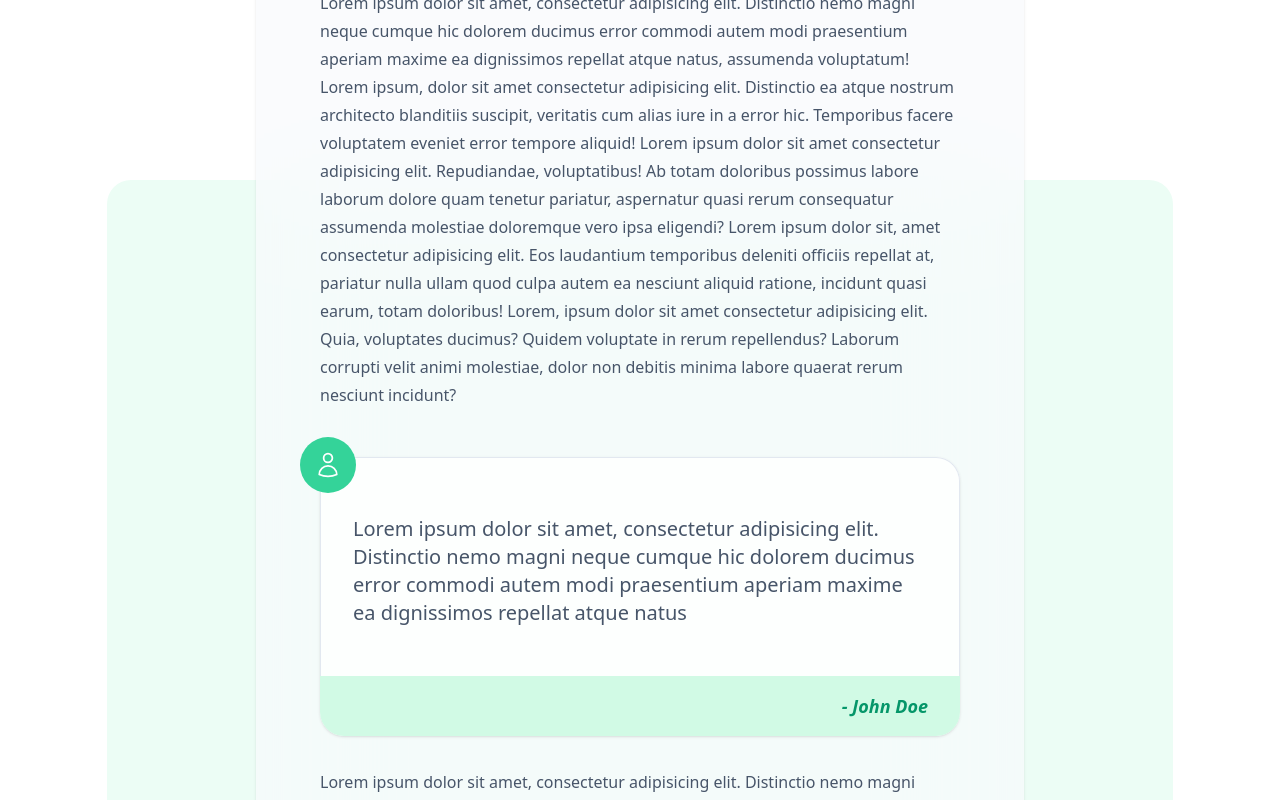
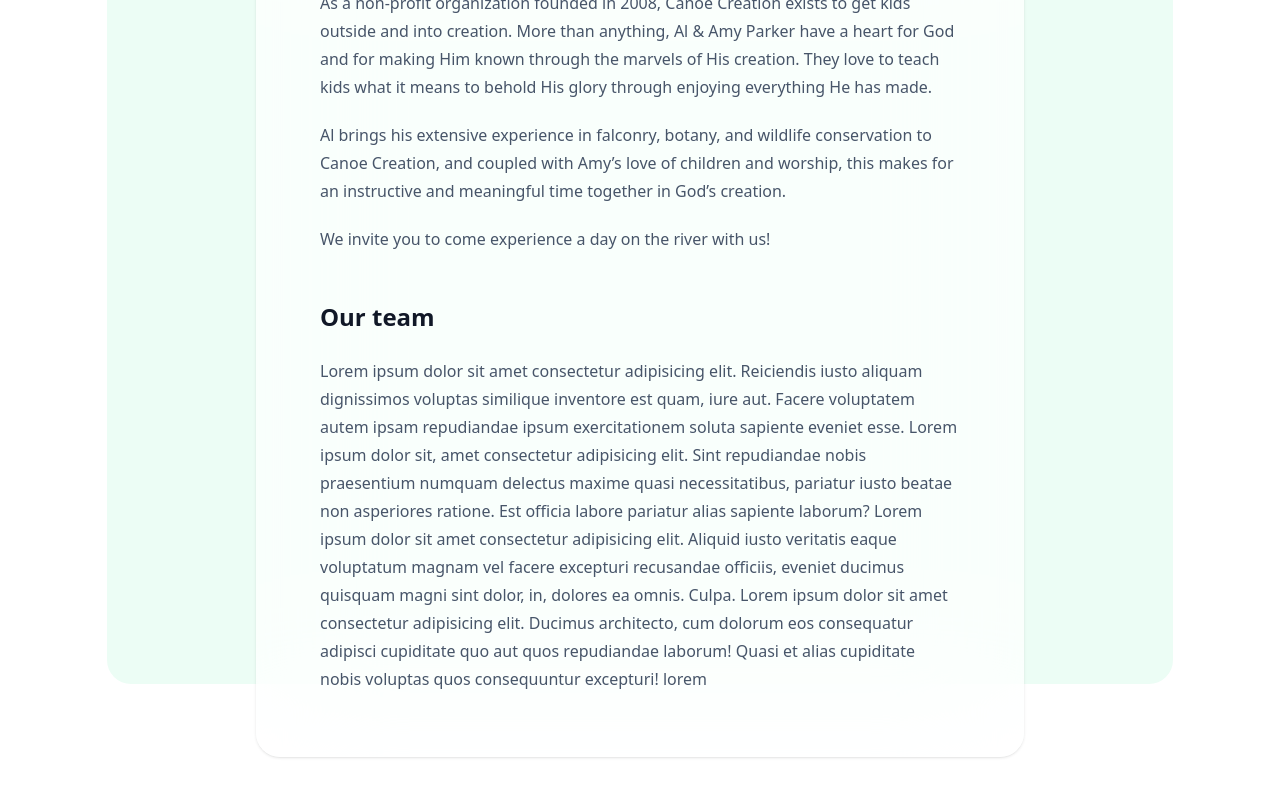
Before and after one commit to kiahjh/canoe-creation, a Next.js app: page /about in a window 1280 px wide. Shown: the part 320-1120 px from the top of the page. Built offline with nearby package versions, Linux system fonts and the light colour scheme.

Commit message:
made gallery

```diff
--- a/components/Calendar.tsx
+++ b/components/Calendar.tsx
@@ -20,9 +20,9 @@
               .filter(
                 (event) => months[new Date(event.dateRange[0]).getMonth()] === month,
               )
-              .map((event) => {
-                return <EventCard event={event} key={event.dateRange[0]} />;
-              })}
+              .map((event) => (
+                <EventCard event={event} key={event.dateRange[0]} />
+              ))}
           </div>
         </div>
       ))}
--- a/components/Chrome.tsx
+++ b/components/Chrome.tsx
@@ -113,6 +113,7 @@
                     <div className="w-full h-96 sm:h-[600px] flex justify-center items-center p-4 sm:p-8 flex-grow shrink-0 relative">
                       {imageViewer.images.map((image, i) => (
                         <div
+                          key={image}
                           className={cx(
                             'h-[calc(100%-32px)] sm:h-[calc(100%-64px)] w-full flex justify-center absolute [transition:300ms]',
                             i < imageViewer.index && '-left-[100%] opacity-0',
--- a/components/EventCard.tsx
+++ b/components/EventCard.tsx
@@ -16,9 +16,10 @@
 
 interface Props {
   event: CCEvent;
+  withoutInfoButton?: boolean;
 }
 
-const EventCard: React.FC<Props> = ({ event }) => {
+const EventCard: React.FC<Props> = ({ event, withoutInfoButton }) => {
   const { intersected, ref } = useIntersectionObserver({
     rootMargin: '0px',
     threshold: 0.9,
@@ -55,7 +56,12 @@
       )}
       ref={ref}
     >
-      <div className="w-full h-full absolute top-0 left-0 bg-white/80 opacity-0 hover:opacity-100 transition-opacity duration-300 flex justify-center items-center group">
+      <div
+        className={cx(
+          'w-full h-full absolute top-0 left-0 bg-white/80 opacity-0 hover:opacity-100 transition-opacity duration-300 justify-center items-center group',
+          withoutInfoButton ? `hidden` : `flex`,
+        )}
+      >
         <Link
           href={`/programs/${eventTypeToSlug(event.type)}`}
           className="flex items-center bg-emerald-100 px-6 py-3 rounded-full text-emerald-700 font-medium hover:bg-emerald-200 opacity-0 group-hover:opacity-100 transition duration-500 translate-y-4 group-hover:translate-y-0 shadow-sm"
--- a/pages/about.tsx
+++ b/pages/about.tsx
@@ -7,67 +7,37 @@
     <Chrome page="/about">
       <div className="flex justify-center items-center py-8 xs:py-12 sm:py-20 px-6 xs:px-8 sm:px-12 md:px-20">
         <div className="absolute w-full lg:w-5/6 h-1/2 bg-emerald-50 rounded-3xl" />
-        <div className="prose prose-p:text-slate-600 bg-slate-50 py-8 sm:py-12 md:py-16 px-6 sm:px-12 md:px-16 max-w-3xl rounded-3xl relative bg-opacity-70 backdrop-blur-3xl shadow">
+        <div className="prose prose-p:text-slate-600 bg-white py-8 sm:py-12 md:py-16 px-6 sm:px-12 md:px-16 max-w-3xl rounded-3xl relative bg-opacity-70 backdrop-blur-3xl shadow">
           <h1>About Canoe Creation</h1>
           <p>
-            Lorem ipsum dolor sit amet, consectetur adipisicing elit. Distinctio nemo
-            magni neque cumque hic dolorem ducimus error commodi autem modi praesentium
-            aperiam maxime ea dignissimos repellat atque natus, assumenda voluptatum!
-            Lorem ipsum, dolor sit amet consectetur adipisicing elit. Distinctio ea atque
-            nostrum architecto blanditiis suscipit, veritatis cum alias iure in a error
-            hic. Temporibus facere voluptatem eveniet error tempore aliquid! Lorem ipsum
-            dolor sit amet consectetur adipisicing elit. Repudiandae, voluptatibus! Ab
-            totam doloribus possimus labore laborum dolore quam tenetur pariatur,
-            aspernatur quasi rerum consequatur assumenda molestiae doloremque vero ipsa
-            eligendi? Lorem ipsum dolor sit, amet consectetur adipisicing elit. Eos
-            laudantium temporibus deleniti officiis repellat at, pariatur nulla ullam quod
-            culpa autem ea nesciunt aliquid ratione, incidunt quasi earum, totam
-            doloribus! Lorem, ipsum dolor sit amet consectetur adipisicing elit. Quia,
-            voluptates ducimus? Quidem voluptate in rerum repellendus? Laborum corrupti
-            velit animi molestiae, dolor non debitis minima labore quaerat rerum nesciunt
-            incidunt?
+            As a non-profit organization founded in 2008, Canoe Creation exists to get
+            kids outside and into creation. More than anything, Al & Amy Parker have a
+            heart for God and for making Him known through the marvels of His creation.
+            They love to teach kids what it means to behold His glory through enjoying
+            everything He has made.
           </p>
-          <Testimonial
-            text={`Lorem ipsum dolor sit amet, consectetur adipisicing elit. Distinctio nemo magni neque cumque hic dolorem ducimus error commodi autem modi praesentium aperiam maxime ea dignissimos repellat atque natus`}
-            cite={'John Doe'}
-            className="mb-8 mt-12 shadow"
-          />
           <p>
-            Lorem ipsum dolor sit amet, consectetur adipisicing elit. Distinctio nemo
-            magni neque cumque hic dolorem ducimus error commodi autem modi praesentium
-            aperiam maxime ea dignissimos repellat atque natus, assumenda voluptatum!
-            Lorem ipsum, dolor sit amet consectetur adipisicing elit. Distinctio ea atque
-            nostrum architecto blanditiis suscipit, veritatis cum alias iure in a error
-            hic. Temporibus facere voluptatem eveniet error tempore aliquid! Lorem ipsum
-            dolor sit amet consectetur adipisicing elit. Repudiandae, voluptatibus! Ab
-            totam doloribus possimus labore laborum dolore quam tenetur pariatur,
-            aspernatur quasi rerum consequatur assumenda molestiae doloremque vero ipsa
-            eligendi? Lorem ipsum dolor sit, amet consectetur adipisicing elit. Eos
-            laudantium temporibus deleniti officiis repellat at, pariatur nulla ullam quod
-            culpa autem ea nesciunt aliquid ratione, incidunt quasi earum, totam
-            doloribus! Lorem, ipsum dolor sit amet consectetur adipisicing elit. Quia,
-            voluptates ducimus? Quidem voluptate in rerum repellendus? Laborum corrupti
-            velit animi molestiae, dolor non debitis minima labore quaerat rerum nesciunt
-            incidunt?
+            Al brings his extensive experience in falconry, botany, and wildlife
+            conservation to Canoe Creation, and coupled with Amy’s love of children and
+            worship, this makes for an instructive and meaningful time together in God’s
+            creation.
           </p>
+          <p>We invite you to come experience a day on the river with us!</p>
           <h2>Our team</h2>
           <p>
-            Lorem ipsum dolor sit amet, consectetur adipisicing elit. Distinctio nemo
-            magni neque cumque hic dolorem ducimus error commodi autem modi praesentium
-            aperiam maxime ea dignissimos repellat atque natus, assumenda voluptatum!
-            Lorem ipsum, dolor sit amet consectetur adipisicing elit. Distinctio ea atque
-            nostrum architecto blanditiis suscipit, veritatis cum alias iure in a error
-            hic. Temporibus facere voluptatem eveniet error tempore aliquid! Lorem ipsum
-            dolor sit amet consectetur adipisicing elit. Repudiandae, voluptatibus! Ab
-            totam doloribus possimus labore laborum dolore quam tenetur pariatur,
-            aspernatur quasi rerum consequatur assumenda molestiae doloremque vero ipsa
-            eligendi? Lorem ipsum dolor sit, amet consectetur adipisicing elit. Eos
-            laudantium temporibus deleniti officiis repellat at, pariatur nulla ullam quod
-            culpa autem ea nesciunt aliquid ratione, incidunt quasi earum, totam
-            doloribus! Lorem, ipsum dolor sit amet consectetur adipisicing elit. Quia,
-            voluptates ducimus? Quidem voluptate in rerum repellendus? Laborum corrupti
-            velit animi molestiae, dolor non debitis minima labore quaerat rerum nesciunt
-            incidunt?
+            Lorem ipsum dolor sit amet consectetur adipisicing elit. Reiciendis iusto
+            aliquam dignissimos voluptas similique inventore est quam, iure aut. Facere
+            voluptatem autem ipsam repudiandae ipsum exercitationem soluta sapiente
+            eveniet esse. Lorem ipsum dolor sit, amet consectetur adipisicing elit. Sint
+            repudiandae nobis praesentium numquam delectus maxime quasi necessitatibus,
+            pariatur iusto beatae non asperiores ratione. Est officia labore pariatur
+            alias sapiente laborum? Lorem ipsum dolor sit amet consectetur adipisicing
+            elit. Aliquid iusto veritatis eaque voluptatum magnam vel facere excepturi
+            recusandae officiis, eveniet ducimus quisquam magni sint dolor, in, dolores ea
+            omnis. Culpa. Lorem ipsum dolor sit amet consectetur adipisicing elit. Ducimus
+            architecto, cum dolorum eos consequatur adipisci cupiditate quo aut quos
+            repudiandae laborum! Quasi et alias cupiditate nobis voluptas quos
+            consequuntur excepturi! lorem
           </p>
         </div>
       </div>
--- a/pages/blog/index.tsx
+++ b/pages/blog/index.tsx
@@ -35,7 +35,7 @@
           molestias eius exercitationem. Officiis, similique! Aut error officia rem
           fugiat. Lorem ipsum dolor sit amet consectetur adipisicing elit. Autem nulla.
         </p>
-        <div className="mt-8 grid grid-cols-1 2xl:grid-cols-2 gap-8">
+        <div className="mt-8 grid grid-cols-1 xl:grid-cols-2 gap-8">
           {blogPosts.map((post) => (
             <BlogPostPreview post={post} key={post.id} />
           ))}
```
Also changed, not shown: components/Carousel.tsx (+14 -11 lines), components/ProgramTemplate.tsx (+7 -3 lines), lib/data-conversion.ts (+8 -8 lines), pages/gallery.tsx (+31 -7 lines), pages/programs/little-solomons.tsx (+7 -15 lines), pages/programs/pollywogs.tsx (+4 -4 lines), 1 other file (tests, documents, lock files or other folders).
